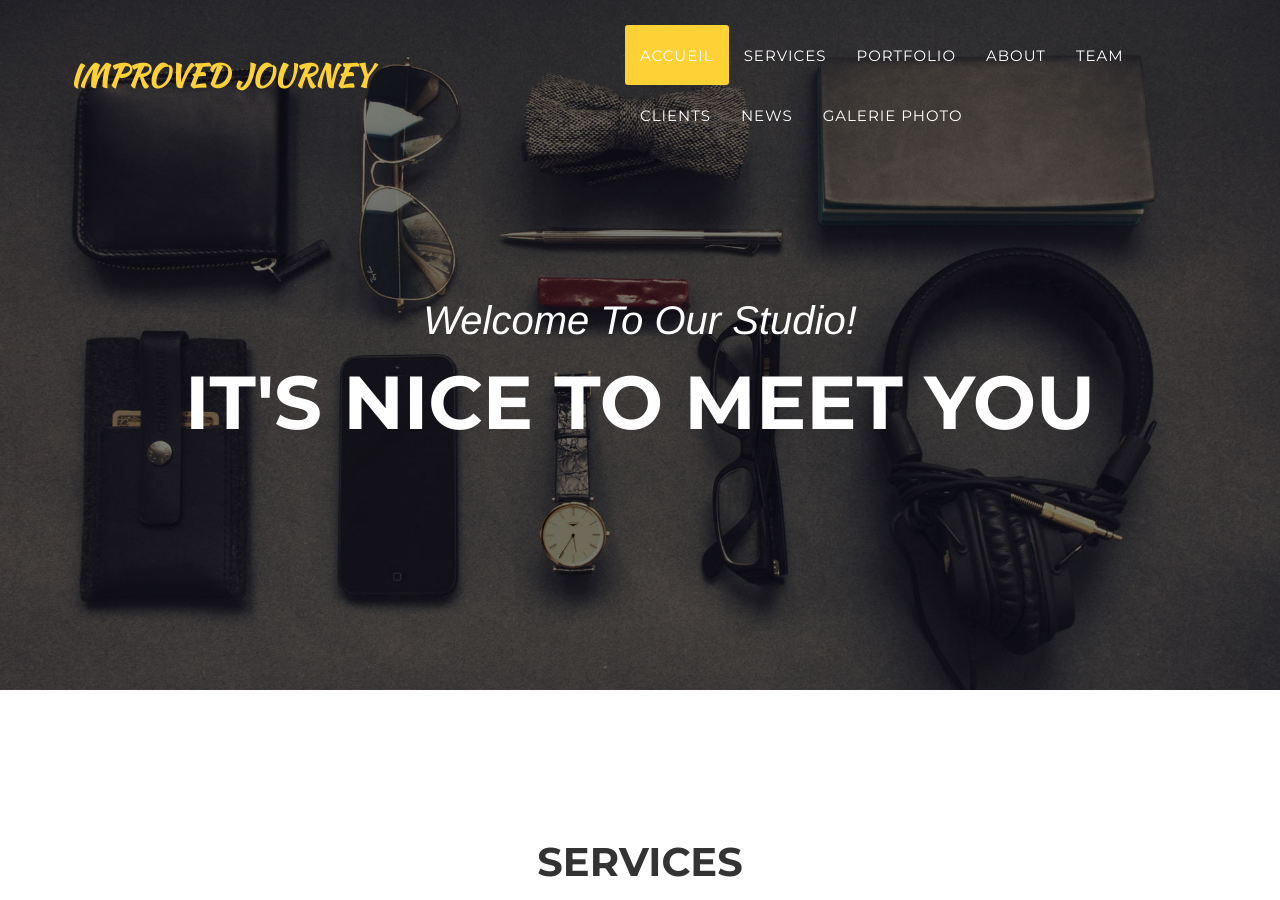
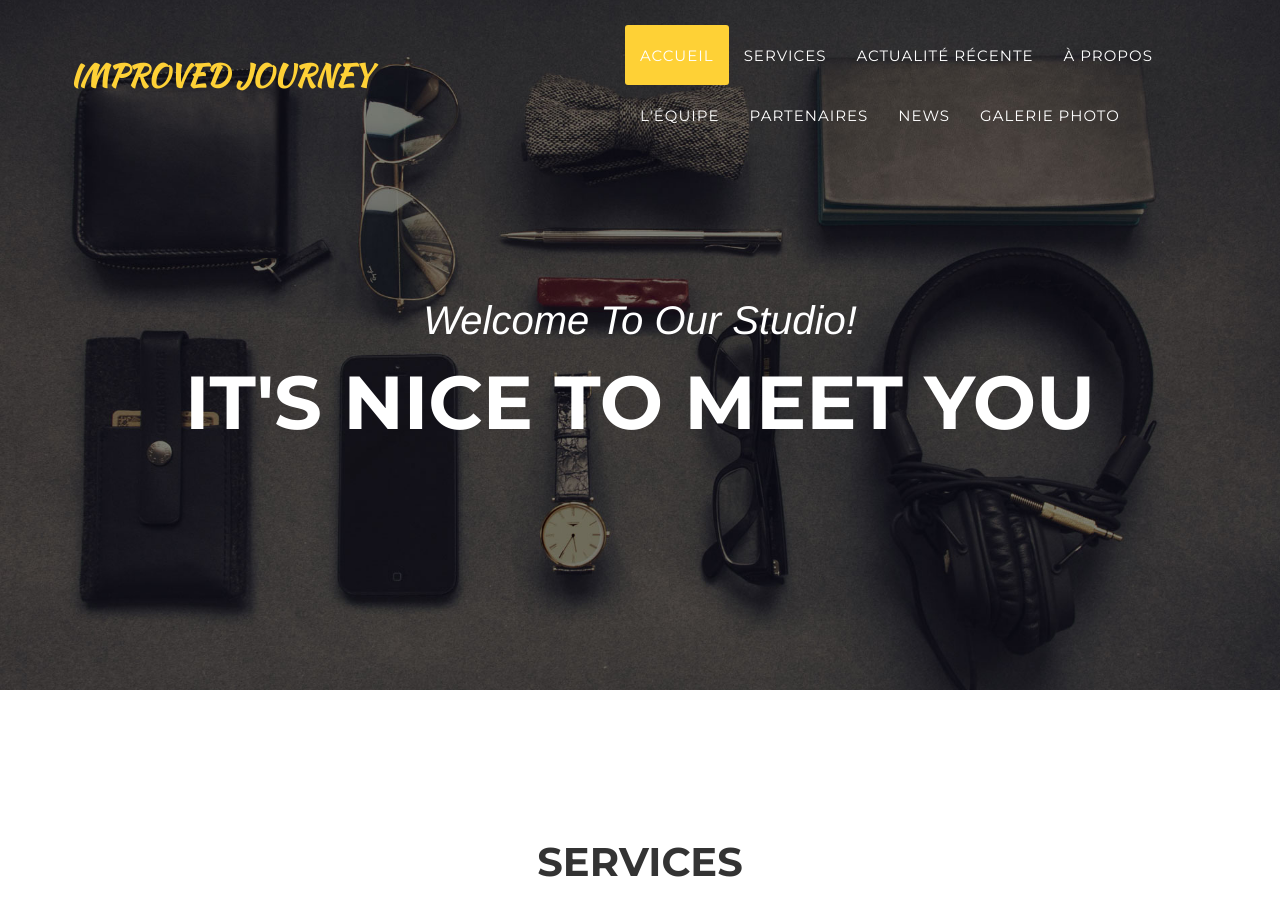
Before and after one commit to scoutscathedralevolcan/improved-journey-jekyll-test, a Jekyll site: the page built from index.html, in a window 1280 px wide and 900 px high. Built offline with Jekyll 4.4.1, drawn with Linux system fonts in a browser that asks for light colours; nearby versions of some CDN libraries; some web fonts are replaced.

Commit message:
renaming file and navigation elements

```diff
--- a/_config.yml
+++ b/_config.yml
@@ -8,10 +8,10 @@ description: "Write an awesome description for your new site here. You can edit
 
 scrollnav:
   - Services: "services"
-  - Portfolio: "actualite-recente"
-  - About: "about"
-  - Team: "team"
-  - Clients: "clients"
+  - Actualité récente: "actualite-recente"
+  - À propos: "a-propos"
+  - L'équipe: "equipe"
+  - Partenaires: "partenaires"
   #- Contact: "contact"
 
 nav:
--- a/_includes/about.html
+++ b/_includes/a-propos.html
@@ -1,5 +1,5 @@
 <!-- About Section -->
-    <section id="about">
+    <section id="a-propos">
         <div class="container">
             <div class="row">
                 <div class="col-lg-12 text-center">
--- a/_includes/team.html
+++ b/_includes/equipe.html
@@ -1,5 +1,5 @@
 <!-- Team Section -->
-    <section id="team" class="bg-light-gray">
+    <section id="equipe" class="bg-light-gray">
         <div class="container">
             <div class="row">
                 <div class="col-lg-12 text-center">
--- a/_includes/clients.html
+++ b/_includes/partenaires.html
@@ -1,5 +1,5 @@
 <!-- Clients Aside -->
-<section id="clients" class="bg-light-gray">
+<section id="partenaires" class="bg-light-gray">
     <aside class="clients">
         <div class="container">
             <div class="row">
```
